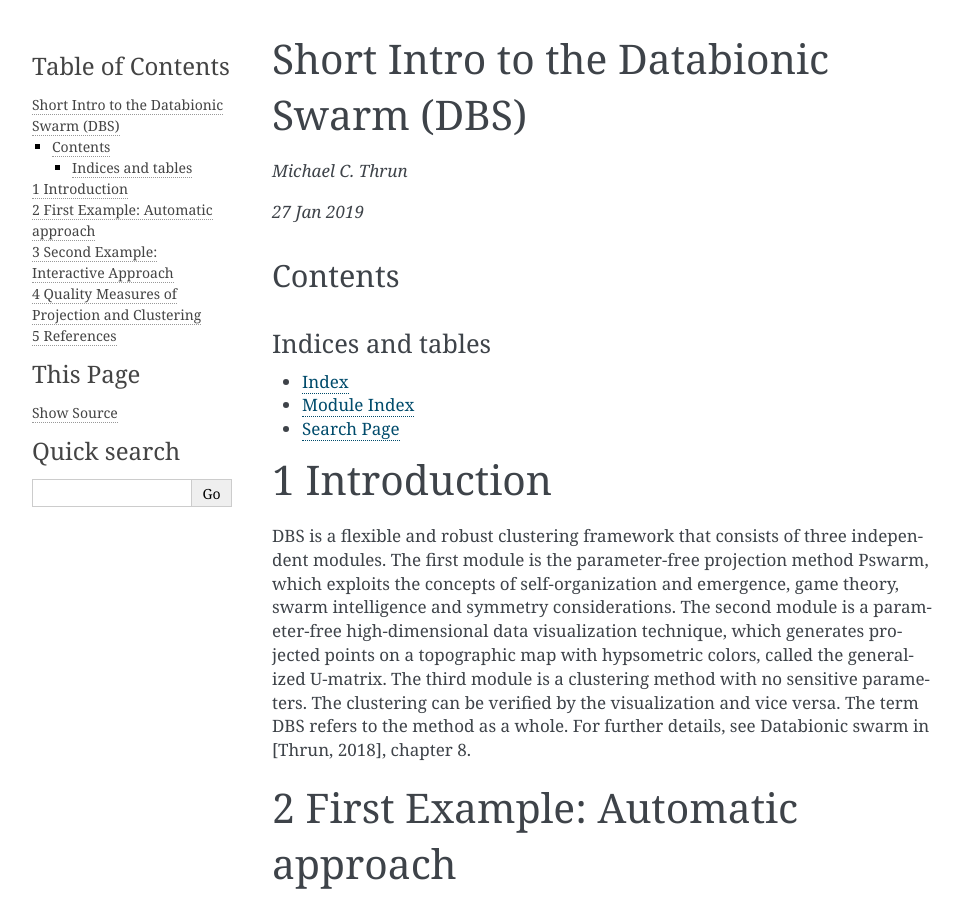
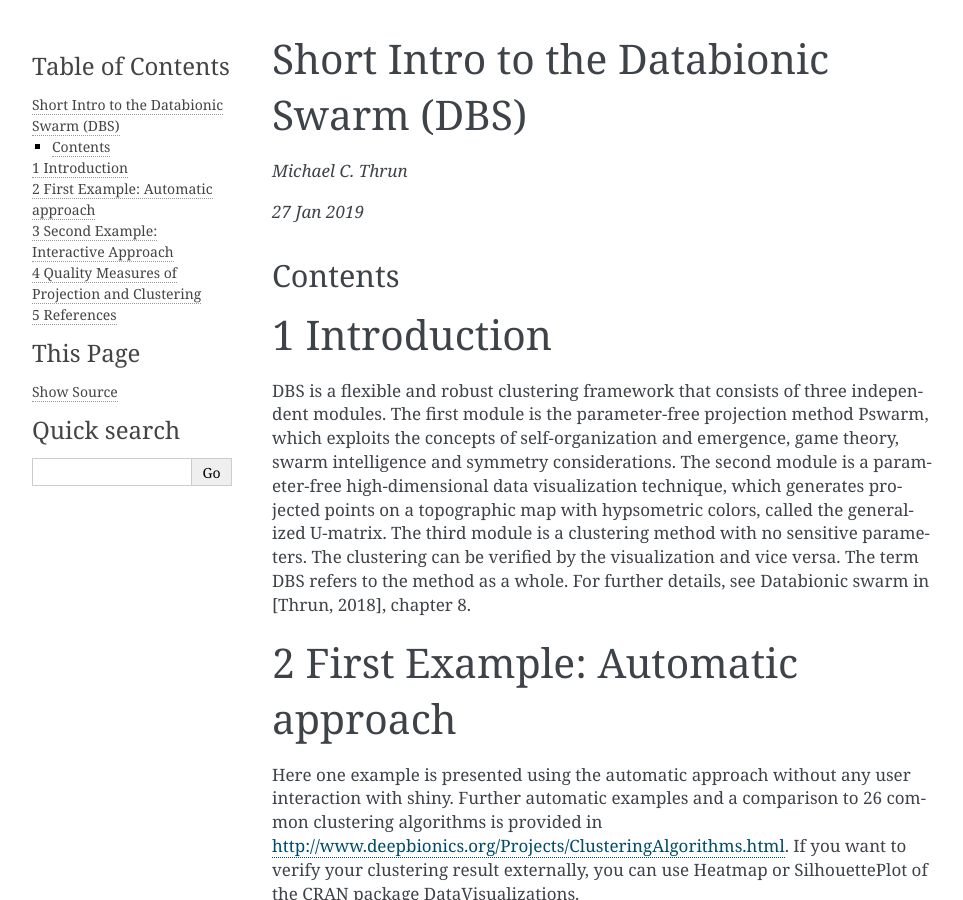
Before and after one commit to AsbahToqeer/DatabionicSwarm, a Sphinx documentation site: the page built from docs/source/index.rst, in a window 1280 px wide and 900 px high. Shown: the whole window, without its empty margins (148-1111 px from the left). Built offline with Sphinx 7.4.7, drawn with Linux system fonts in a browser that asks for light colours; pages that are not in the unit, such as notebooks, are missing from menus.

Commit message:
Update index.rst

```diff
--- a/docs/source/index.rst
+++ b/docs/source/index.rst
@@ -15,20 +15,14 @@
 ********
 
 .. toctree::
-   :maxdepth: 2
+   :maxdepth: 5
+   :numbered:
 
-   1 Introduction
-   2 First Example: Automatic approach
-   3 Second Example: Interactive Approach
-   4 Quality Measures of Projection and Clustering
-   5 References
-
-Indices and tables
-==================
-
-* :ref:`genindex`
-* :ref:`modindex`
-* :ref:`search`
+   Introduction
+   First Example: Automatic approach
+   Second Example: Interactive Approach
+   Quality Measures of Projection and Clustering
+   References
 
 ***************
 1 Introduction
```
